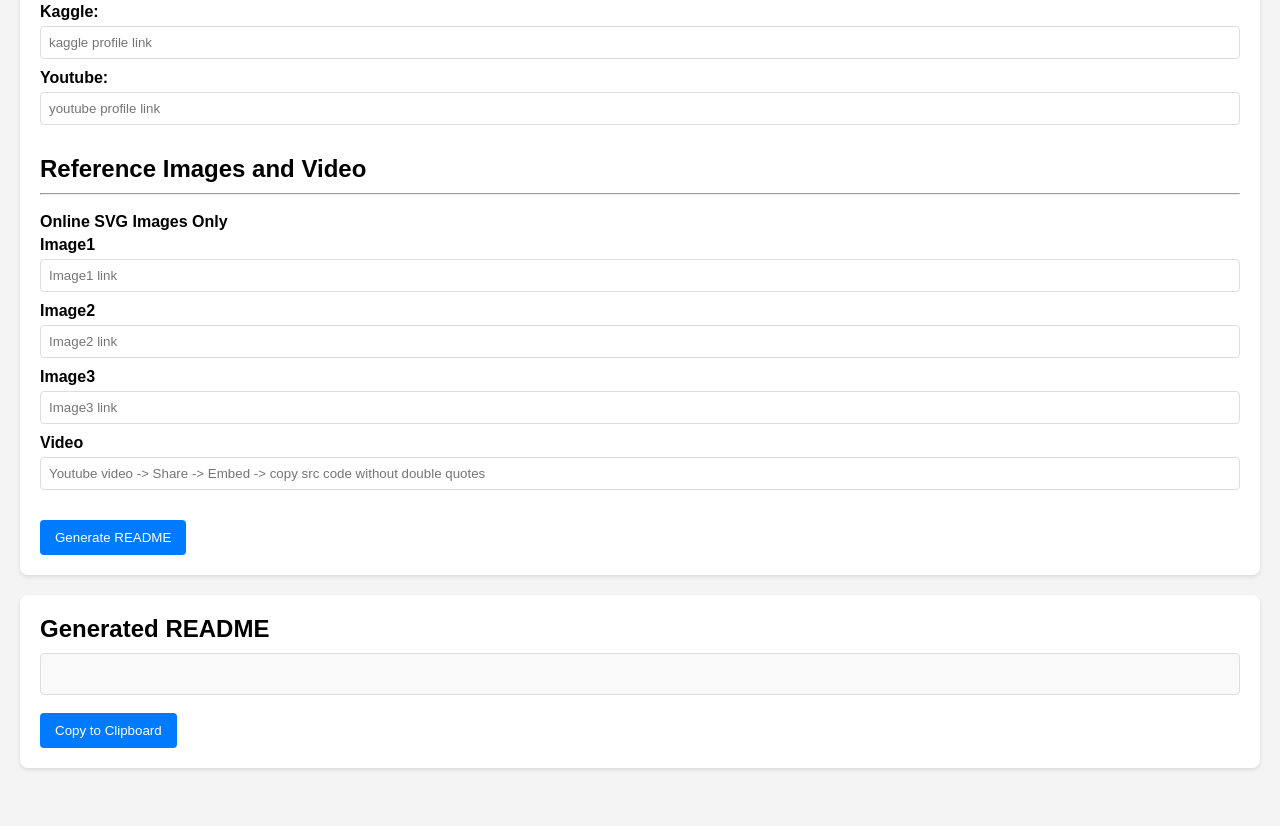
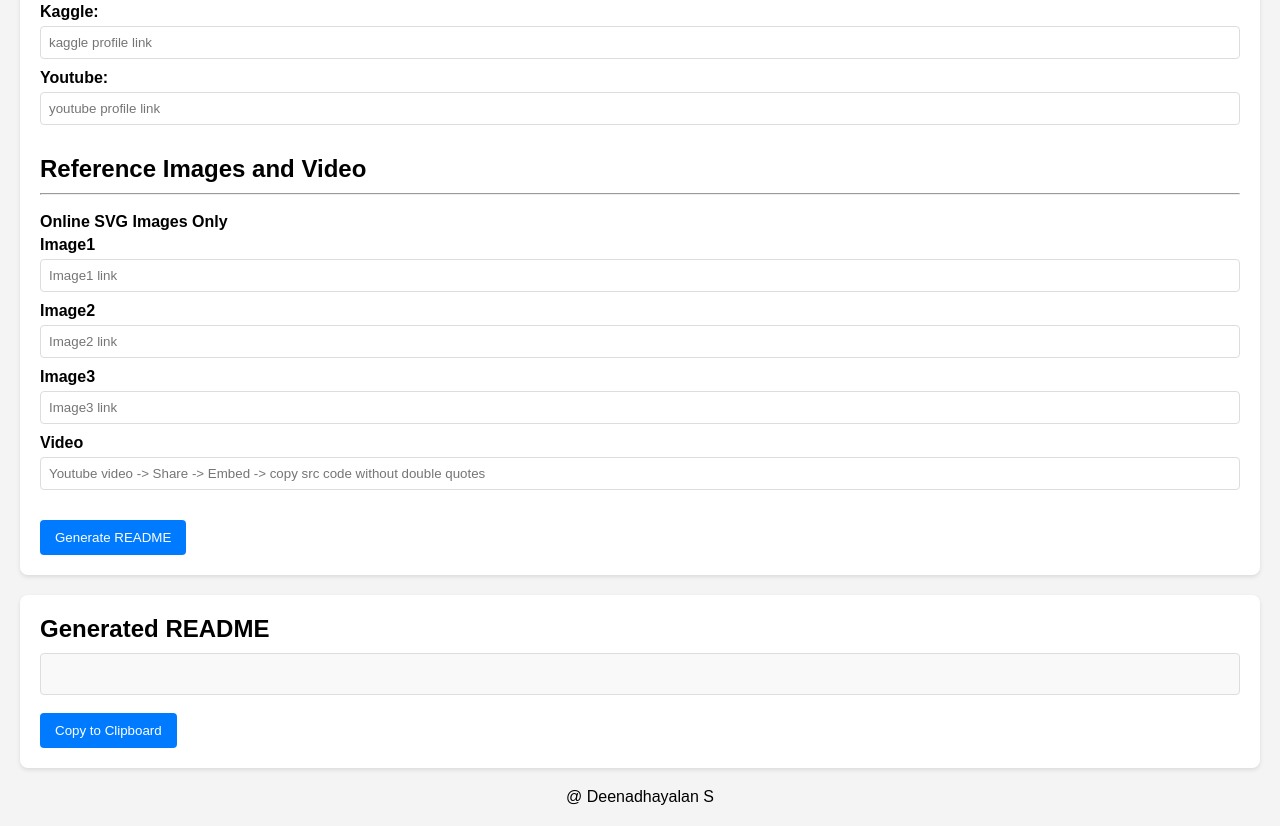
Before and after one commit to deena161/Readme_Generator, a plain HTML site: page index.html in a window 1280 px wide. Shown: the part 3598-4424 px from the top of the page. Before the commit the page ends 4386 px from the top, so only its background shows below. Drawn offline with Linux system fonts and the light colour scheme; a web font is replaced by a local one.

Commit message:
Update index.html

```diff
--- a/index.html
+++ b/index.html
@@ -452,6 +452,8 @@
                 <button id="copyButton">Copy to Clipboard</button>
         </section>
 
+         <center>@ Deenadhayalan S</center>
+
         <script src="script.js"></script>
 
 </body>
```
